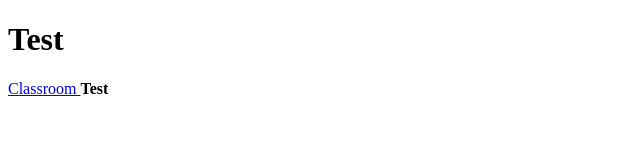
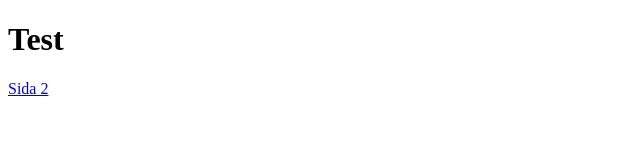
Before and after one commit to BNNattraby/BNNattraby.github.io, a plain HTML site: page index.html in a window 1280 px wide. Shown: the full height of the page, 0-640 px from the left. Drawn offline with Linux system fonts and the light colour scheme.

Commit message:
Update index.html

```diff
--- a/index.html
+++ b/index.html
@@ -5,9 +5,8 @@
   </head>
   <body>
     <h1> Test </h1>
-    <a href="https://classroom.google.com" target=_self>
-      Classroom
+    <a href="page2.html" target=_self title=" Denna går till sida 2">
+      Sida 2
     </a>
-    <b> Test </b>
   </body>
 </html>
```
